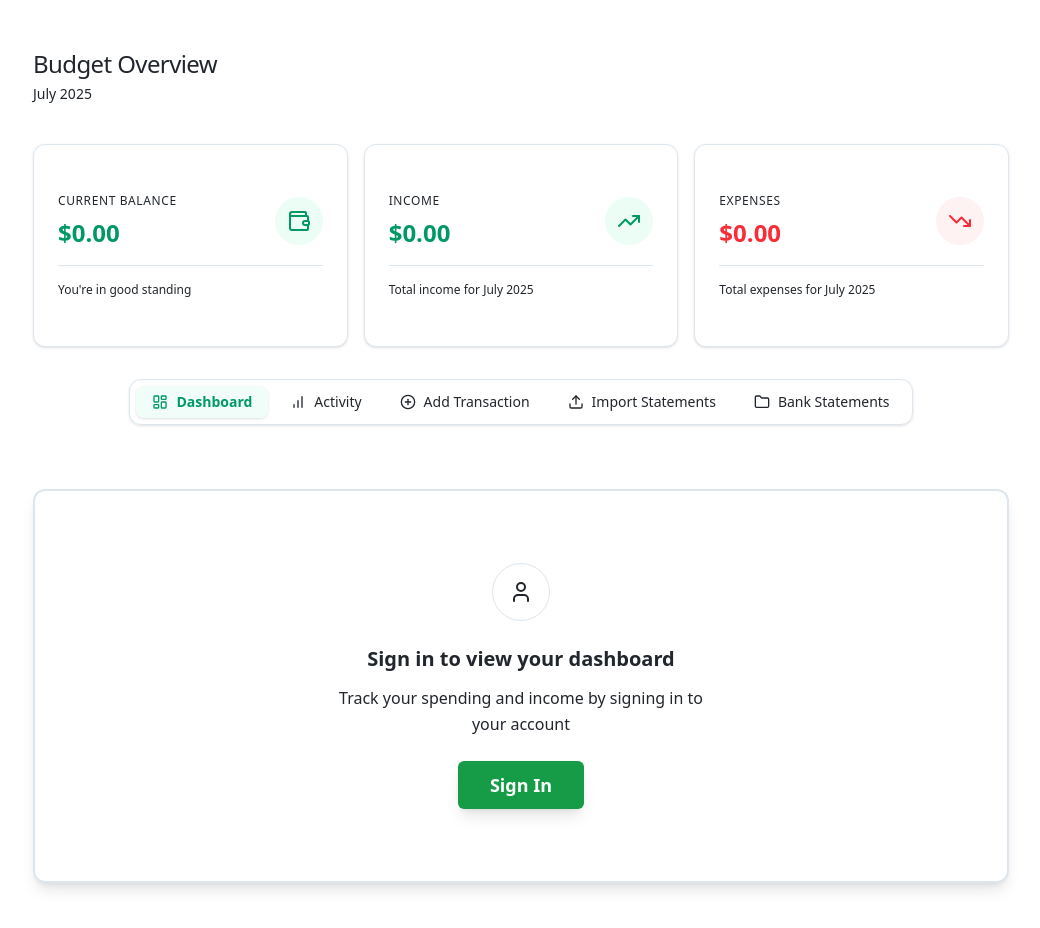
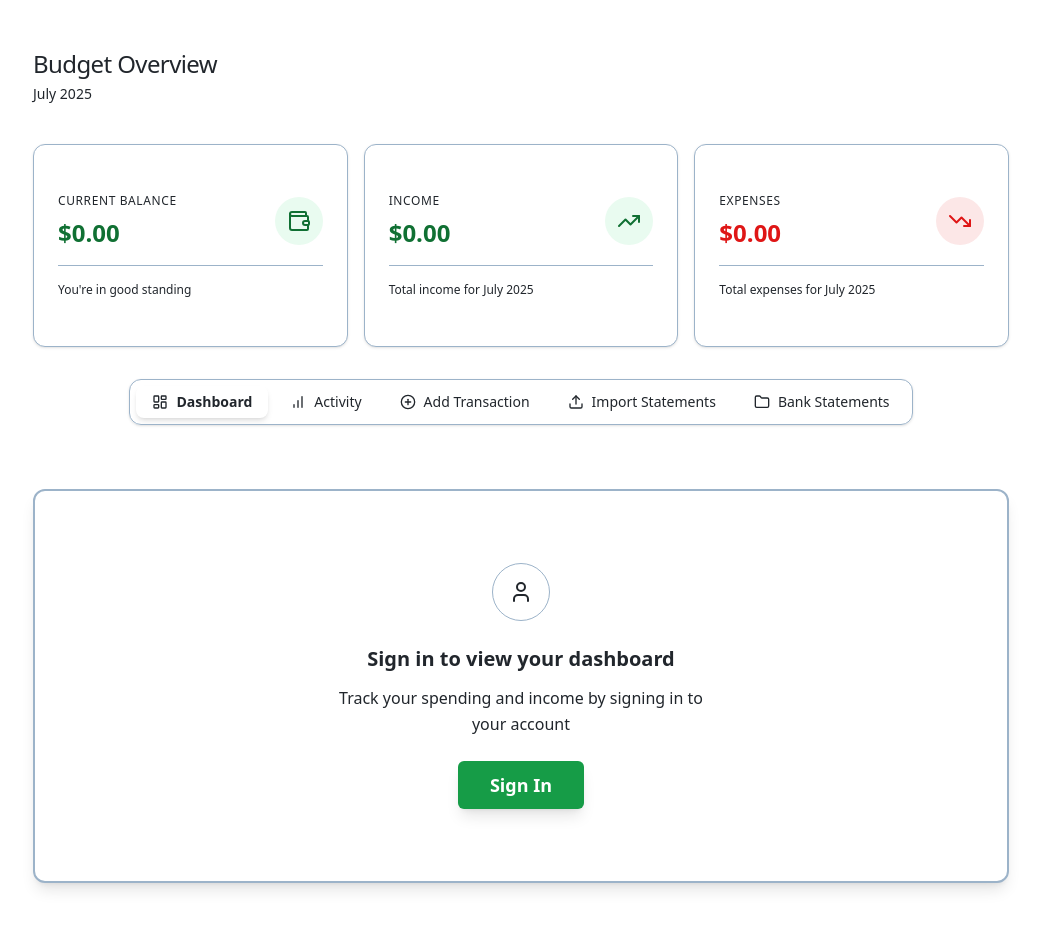
Before and after one commit to matiastulli/MYNAB, a React (Vite) app in the folder app/client/: page / in a window 1280 px wide. Shown: the top 928 px of the page, without its empty margins (119-1159 px from the left). Built offline with nearby package versions, Linux system fonts and the light colour scheme; no server answers.

Commit message:
refactor: update button styles and improve color variables for better visibility in ProfileDialog and global styles

```diff
--- a/app/client/src/App.jsx
+++ b/app/client/src/App.jsx
@@ -332,8 +332,14 @@ export default function App() {
                 className="flex items-center gap-2 cursor-pointer bg-card hover:bg-accent rounded-lg px-3 py-1.5 transition-colors shadow-sm border border-border"
                 onClick={() => setShowProfileModal(true)}
               >
-                <div className="bg-emerald-100 dark:bg-emerald-900/30 rounded-full p-1">
-                  <UserIcon className="h-3.5 w-3.5 sm:h-4 sm:w-4 text-emerald-600 dark:text-emerald-400" />
+                <div
+                  className="rounded-full p-1"
+                  style={{
+                    backgroundColor: "hsl(var(--success-bg))",
+                    color: "hsl(var(--success-fg))"
+                  }}
+                >
+                  <UserIcon className="h-3.5 w-3.5 sm:h-4 sm:w-4" />
                 </div>
                 <span className="text-xs sm:text-sm font-medium text-card-foreground truncate max-w-[120px] sm:max-w-full">
                   {userData.name} {userData.last_name}
@@ -362,16 +368,29 @@ export default function App() {
                   <p className="text-xs font-medium text-muted-foreground uppercase tracking-wider">
                     Current Balance
                   </p>
-                  <p className={`text-2xl font-semibold mt-2 ${balance >= 0
-                    ? "text-emerald-600 dark:text-emerald-400"
-                    : "text-red-500 dark:text-red-400"}`}>
+                  <p
+                    className="text-2xl font-semibold mt-2"
+                    style={{
+                      color: balance >= 0
+                        ? "hsl(var(--success-fg))"
+                        : "hsl(var(--destructive))"
+                    }}
+                  >
                     {currency === "EUR" ? "€" : "$"}
                     {Math.abs(balance).toLocaleString("en-US", { minimumFractionDigits: 2 })}
                   </p>
                 </div>
-                <div className={`p-3 rounded-full ${balance >= 0
-                  ? "bg-emerald-50 dark:bg-emerald-900/60 text-emerald-600 dark:text-emerald-400"
-                  : "bg-red-50 dark:bg-red-900/70 text-red-500 dark:text-red-400"}`}>
+                <div
+                  className="p-3 rounded-full"
+                  style={{
+                    backgroundColor: balance >= 0
+                      ? "hsl(var(--success-bg))"
+                      : "hsl(var(--destructive) / 0.1)",
+                    color: balance >= 0
+                      ? "hsl(var(--success-fg))"
+                      : "hsl(var(--destructive))"
+                  }}
+                >
                   <WalletIcon className="h-6 w-6" />
                 </div>
               </div>
@@ -396,12 +415,21 @@ export default function App() {
                   <p className="text-xs font-medium text-muted-foreground uppercase tracking-wider">
                     Income
                   </p>
-                  <p className="text-2xl font-semibold mt-2 text-emerald-600 dark:text-emerald-400">
+                  <p
+                    className="text-2xl font-semibold mt-2"
+                    style={{ color: "hsl(var(--success-fg))" }}
+                  >
                     {currency === "EUR" ? "€" : "$"}
                     {summary.income.toLocaleString("en-US", { minimumFractionDigits: 2 })}
                   </p>
                 </div>
-                <div className="p-3 rounded-full bg-emerald-50 dark:bg-emerald-900/70 text-emerald-600 dark:text-emerald-400">
+                <div
+                  className="p-3 rounded-full"
+                  style={{
+                    backgroundColor: "hsl(var(--success-bg))",
+                    color: "hsl(var(--success-fg))"
+                  }}
+                >
                   <TrendingUpIcon className="h-6 w-6" />
                 </div>
               </div>
@@ -426,12 +454,21 @@ export default function App() {
                   <p className="text-xs font-medium text-muted-foreground uppercase tracking-wider">
                     Expenses
                   </p>
-                  <p className="text-2xl font-semibold mt-2 text-red-500 dark:text-red-400">
+                  <p
+                    className="text-2xl font-semibold mt-2"
+                    style={{ color: "hsl(var(--destructive))" }}
+                  >
                     {currency === "EUR" ? "€" : "$"}
                     {summary.outcome.toLocaleString("en-US", { minimumFractionDigits: 2 })}
                   </p>
                 </div>
-                <div className="p-3 rounded-full bg-red-50 dark:bg-red-900/70 text-red-500 dark:text-red-400">
+                <div
+                  className="p-3 rounded-full"
+                  style={{
+                    backgroundColor: "hsl(var(--destructive) / 0.1)",
+                    color: "hsl(var(--destructive))"
+                  }}
+                >
                   <TrendingDownIcon className="h-6 w-6" />
                 </div>
               </div>
@@ -451,35 +488,60 @@ export default function App() {
             <TabsList className="flex bg-card p-1.5 gap-x-1.5 rounded-xl shadow-sm border border-border overflow-x-auto max-w-full w-full sm:w-auto">
               <TabsTrigger
                 value="dashboard"
-                className="flex-1 sm:flex-none text-muted-foreground data-[state=active]:text-emerald-600 dark:data-[state=active]:text-emerald-400 data-[state=active]:bg-emerald-50/70 dark:data-[state=active]:bg-emerald-900/30 data-[state=active]:shadow-sm rounded-lg px-0 sm:px-4 whitespace-nowrap flex items-center justify-center"
+                className="flex-1 sm:flex-none text-muted-foreground rounded-lg px-0 sm:px-4 whitespace-nowrap flex items-center justify-center"
+                style={{
+                  '--active-color': 'hsl(var(--accent))',
+                  '--active-bg': 'hsl(var(--accent) / 0.1)'
+                }}
+                data-state={activeTab === "dashboard" ? "active" : "inactive"}
               >
                 <LayoutDashboardIcon className="h-4 w-4" />
                 <span className="hidden sm:inline-block ml-2">Dashboard</span>
               </TabsTrigger>
               <TabsTrigger
                 value="entries"
-                className="flex-1 sm:flex-none text-muted-foreground data-[state=active]:text-emerald-600 dark:data-[state=active]:text-emerald-400 data-[state=active]:bg-emerald-50/70 dark:data-[state=active]:bg-emerald-900/30 data-[state=active]:shadow-sm rounded-lg px-0 sm:px-4 whitespace-nowrap flex items-center justify-center"
+                className="flex-1 sm:flex-none text-muted-foreground rounded-lg px-0 sm:px-4 whitespace-nowrap flex items-center justify-center"
+                style={{
+                  '--active-color': 'hsl(var(--accent))',
+                  '--active-bg': 'hsl(var(--accent) / 0.1)'
+                }}
+                data-state={activeTab === "entries" ? "active" : "inactive"}
               >
                 <BarChartIcon className="h-4 w-4" />
                 <span className="hidden sm:inline-block ml-2">Activity</span>
               </TabsTrigger>
               <TabsTrigger
                 value="new"
-                className="flex-1 sm:flex-none text-muted-foreground data-[state=active]:text-emerald-600 dark:data-[state=active]:text-emerald-400 data-[state=active]:bg-emerald-50/70 dark:data-[state=active]:bg-emerald-900/30 data-[state=active]:shadow-sm rounded-lg px-0 sm:px-4 whitespace-nowrap flex items-center justify-center"
+                className="flex-1 sm:flex-none text-muted-foreground rounded-lg px-0 sm:px-4 whitespace-nowrap flex items-center justify-center"
+                style={{
+                  '--active-color': 'hsl(var(--accent))',
+                  '--active-bg': 'hsl(var(--accent) / 0.1)'
+                }}
+                data-state={activeTab === "new" ? "active" : "inactive"}
               >
                 <PlusCircleIcon className="h-4 w-4" />
                 <span className="hidden sm:inline-block ml-2">Add Transaction</span>
               </TabsTrigger>
               <TabsTrigger
                 value="import"
-                className="flex-1 sm:flex-none text-muted-foreground data-[state=active]:text-emerald-600 dark:data-[state=active]:text-emerald-400 data-[state=active]:bg-emerald-50/70 dark:data-[state=active]:bg-emerald-900/30 data-[state=active]:shadow-sm rounded-lg px-0 sm:px-4 whitespace-nowrap flex items-center justify-center"
+                className="flex-1 sm:flex-none text-muted-foreground rounded-lg px-0 sm:px-4 whitespace-nowrap flex items-center justify-center"
+                style={{
+                  '--active-color': 'hsl(var(--accent))',
+                  '--active-bg': 'hsl(var(--accent) / 0.1)'
+                }}
+                data-state={activeTab === "import" ? "active" : "inactive"}
               >
                 <UploadIcon className="h-4 w-4" />
                 <span className="hidden sm:inline-block ml-2">Import Statements</span>
               </TabsTrigger>
               <TabsTrigger
                 value="files"
-                className="flex-1 sm:flex-none text-muted-foreground data-[state=active]:text-emerald-600 dark:data-[state=active]:text-emerald-400 data-[state=active]:bg-emerald-50/70 dark:data-[state=active]:bg-emerald-900/30 data-[state=active]:shadow-sm rounded-lg px-0 sm:px-4 whitespace-nowrap flex items-center justify-center"
+                className="flex-1 sm:flex-none text-muted-foreground rounded-lg px-0 sm:px-4 whitespace-nowrap flex items-center justify-center"
+                style={{
+                  '--active-color': 'hsl(var(--accent))',
+                  '--active-bg': 'hsl(var(--accent) / 0.1)'
+                }}
+                data-state={activeTab === "files" ? "active" : "inactive"}
               >
                 <FolderIcon className="h-4 w-4" />
                 <span className="hidden sm:inline-block ml-2">Bank Statements</span>
--- a/app/client/src/components/auth_user/ProfileDialog.jsx
+++ b/app/client/src/components/auth_user/ProfileDialog.jsx
@@ -188,7 +188,11 @@ export default function ProfileDialog({
               <Button
                 type="submit"
                 disabled={isUpdating}
-                className="w-full sm:w-auto h-10 bg-accent hover:bg-accent/90 text-accent-foreground"
+                className="w-full sm:w-auto h-10 transition-all duration-200"
+                style={{
+                  backgroundColor: "hsl(var(--accent))",
+                  color: "hsl(var(--accent-foreground))"
+                }}
               >
                 {isUpdating ? (
                   <div className="flex items-center gap-2">
--- a/app/client/src/index.css
+++ b/app/client/src/index.css
@@ -29,7 +29,7 @@
   --chart-3: 200 85% 60%;
   --chart-4: 260 75% 60%;
   --chart-5: 30 85% 65%;
-  --border: 210 36% 90%; /* Lighter border for better separation */
+  --border: 210 30% 70%; /* Darker border for better visibility */
   --input: 210 36% 96%;
   --ring: var(--accent);
   --radius: 0.5rem;
```
